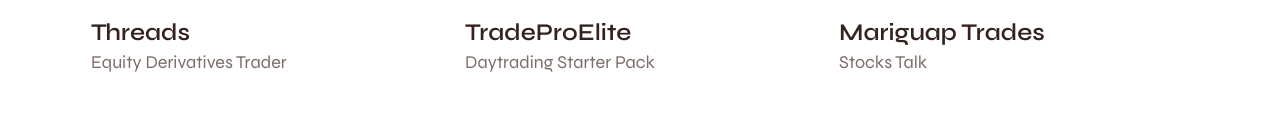
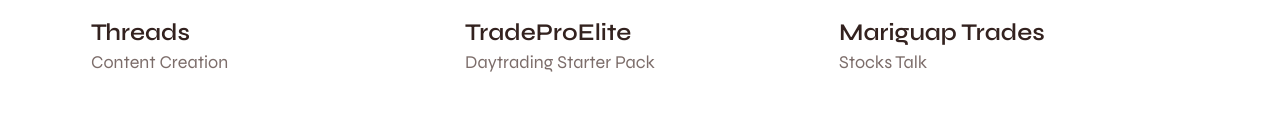
Before and after one commit to lilprincexyz/lil-prince-xyz, a plain HTML site: page work.html in a window 1280 px wide. Shown: the part 1138-1273 px from the top of the page. Drawn offline with nearby package versions, Linux system fonts and the light colour scheme; a script that the page names is missing.

Commit message:
Update work.html
Content change

```diff
--- a/work.html
+++ b/work.html
@@ -192,7 +192,7 @@
                      <i class="ri-arrow-right-circle-line work__icon"></i>
                   </a>
                   <h2 class="work__title">Threads</h2>
-                  <span class="work__subtitle">Equity Derivatives Trader</span>
+                  <span class="work__subtitle">Content Creation</span>
                </article>
 
                <article class="work__card">
```
